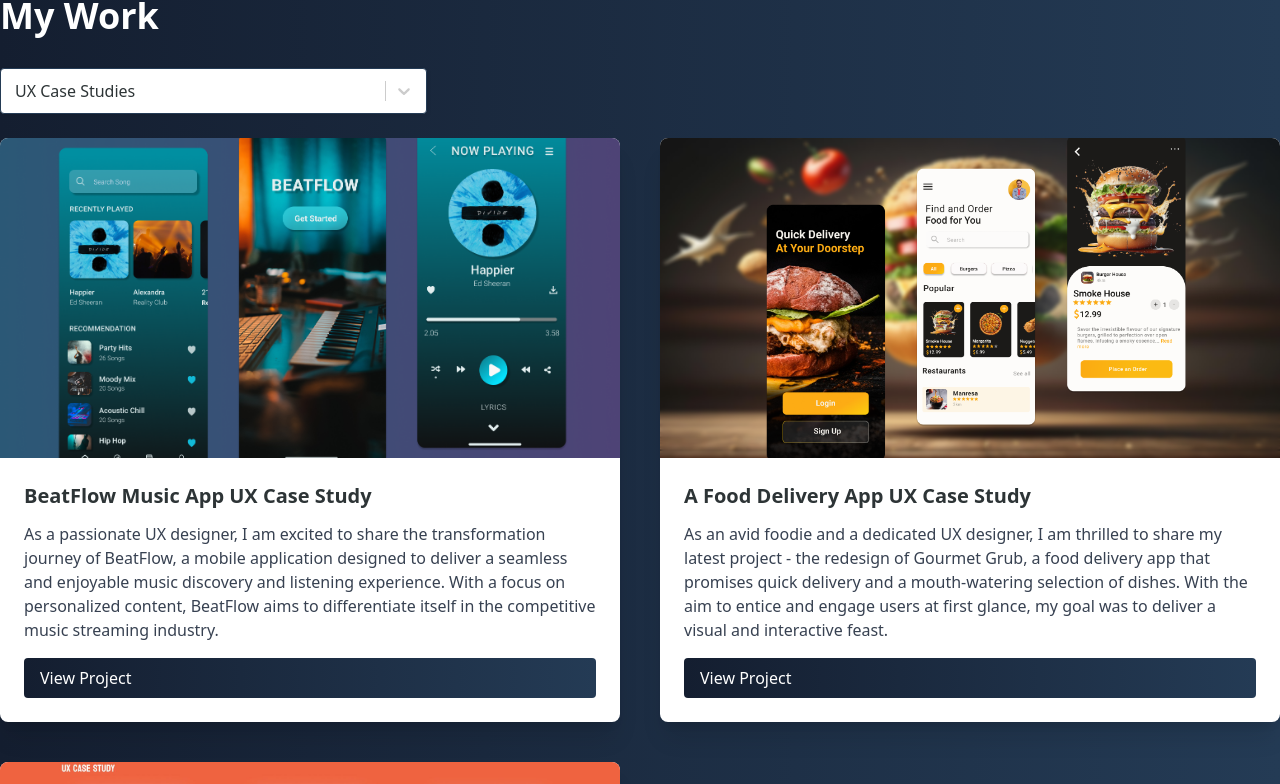
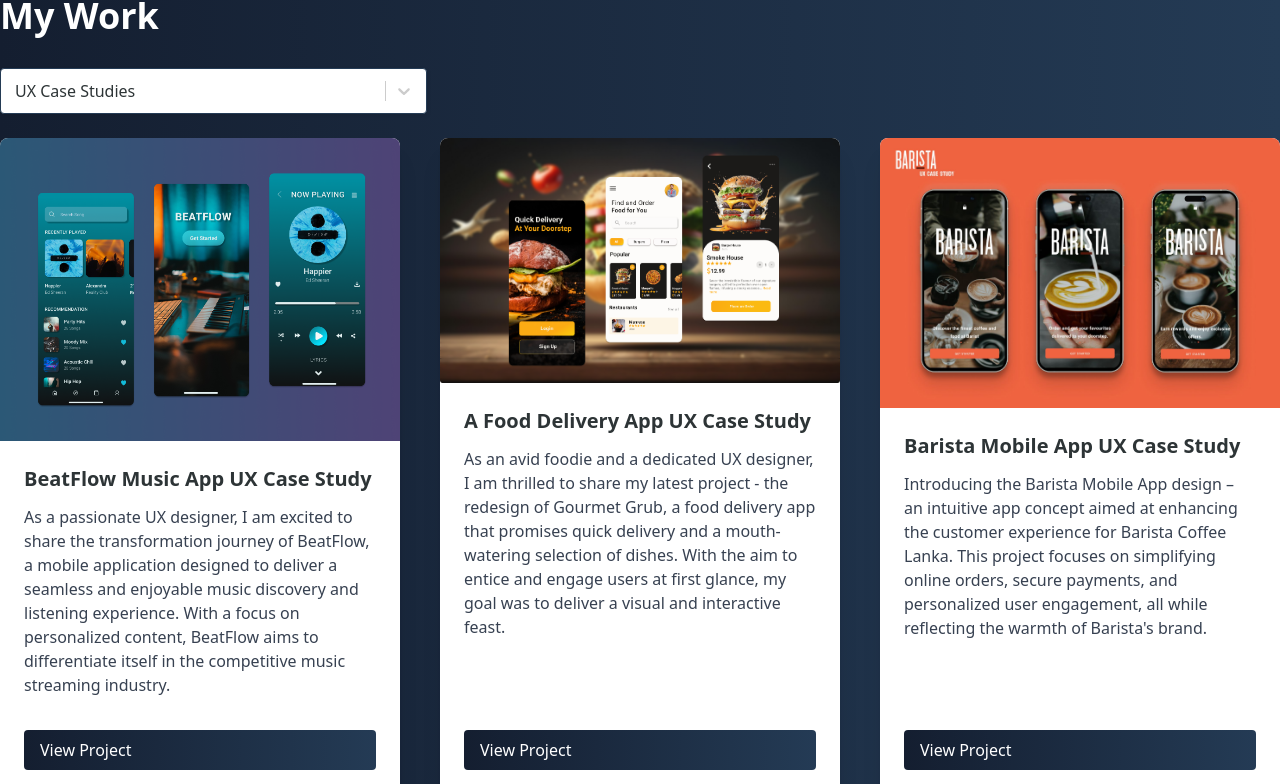
Before and after one commit to Malith212/my-portfolio, a React (Create React App) app: page / in a window 1280 px wide. Shown: the part 884-1668 px from the top of the page. Built offline with nearby package versions, Linux system fonts and the light colour scheme.

Commit message:
new front end project added

```diff
--- a/src/components/Projects.jsx
+++ b/src/components/Projects.jsx
@@ -1,8 +1,10 @@
+
 import React, { useState } from "react";
 import Select from "react-select";
 import project1Image from "../assets/Beatflow.png";
 import project2Image from "../assets/Burger app.png";
 import baristaAppImage from "../assets/barista.jpeg";
+import portfolioImage from "../assets/portfolio .png";
 
 const projectsData = {
   "UX Case Studies": [
@@ -28,10 +30,19 @@
       link: "https://www.behance.net/gallery/214266953/Barista-Mobile-App-Concept-Design-",
     },
   ],
-  "Frontend Projects": [],
+  "Frontend Projects": [
+    {
+      image: portfolioImage, // Replace with an actual image path if available
+      title: "My Portfolio Site",
+      description:
+        "After weeks of development, I'm excited to share my new portfolio site! Built with React.js, styled with Tailwind CSS, designed in Figma, and powered by EmailJS for easy contact. 🌐",
+      link: "https://lnkd.in/gX_7QFzM",
+    },
+  ],
   "Full Stack Projects": [],
   "Other Projects": [],
 };
+
 
 const Projects = () => {
   const [selectedCategory, setSelectedCategory] = useState("UX Case Studies");
@@ -97,7 +108,7 @@
           />
         </div>
 
-        <div className="grid grid-cols-1 md:grid-cols-2 gap-8 md:gap-10">
+        <div className="grid grid-cols-1 md:grid-cols-3 gap-8 md:gap-10">
           {selectedProjects.length > 0 ? (
             selectedProjects.map((project, index) => (
               <div
```
Also changed, not shown: src/assets/portfolio .png (added).
